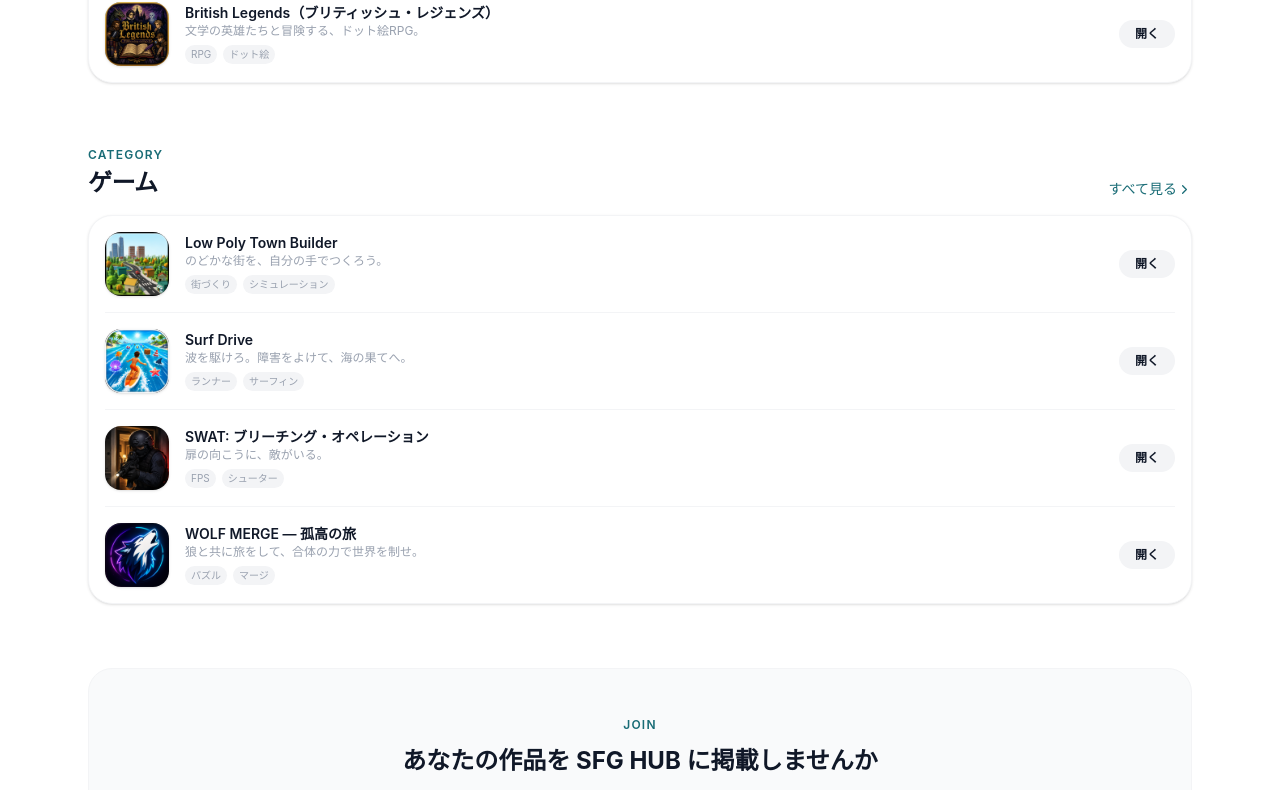
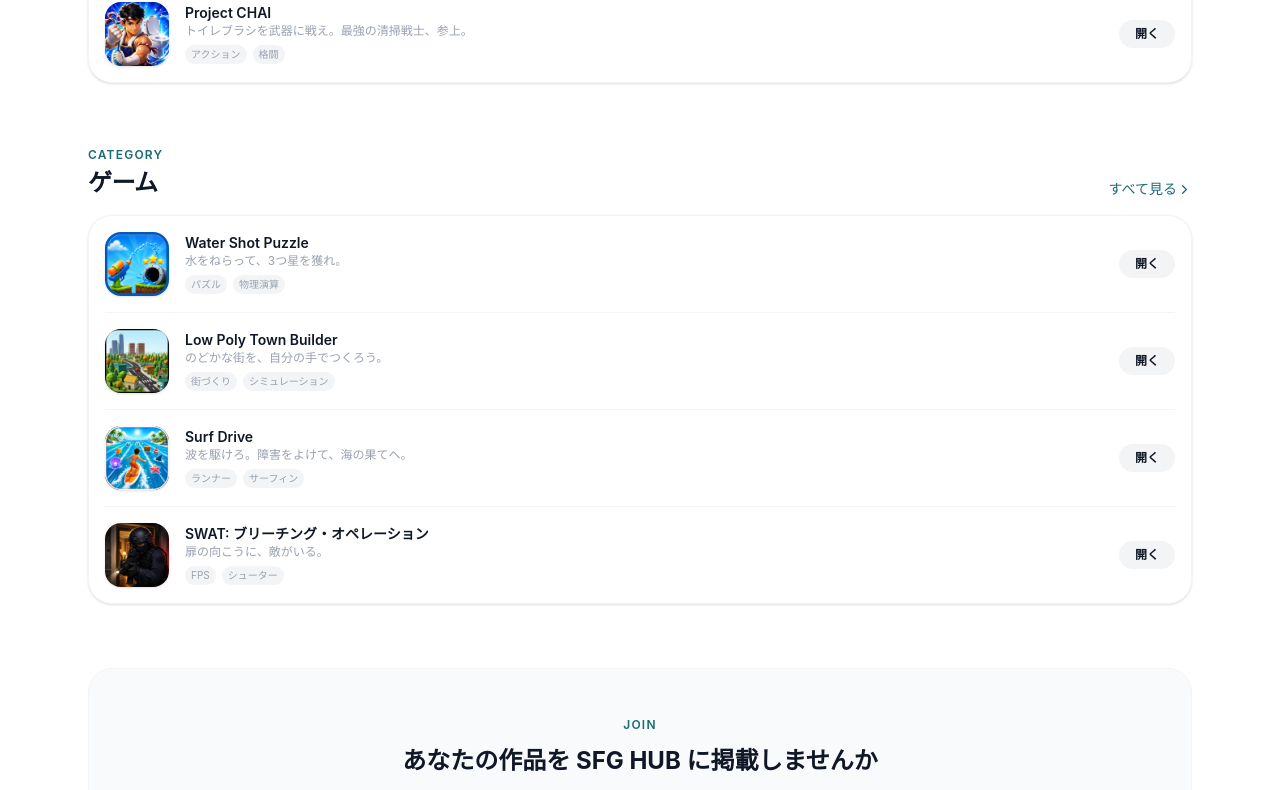
Before and after one commit to yamashina-sfg/hub, a React (Vite) app: page / in a window 1280 px wide. Shown: the part 1628-2418 px from the top of the page. Built offline with nearby package versions, Linux system fonts and the light colour scheme.

Commit message:
Water Shot Puzzleを追加

```diff
--- a/src/data/apps.js
+++ b/src/data/apps.js
@@ -58,6 +58,22 @@ export const DEVELOPERS = [
 ];
 
 export const APPS = [
+  {
+    id: 'app-water-shot',
+    name: 'Water Shot Puzzle',
+    tagline: '水をねらって、3つ星を獲れ。',
+    description: 'Water Shot Puzzle は、水鉄砲でパイプの穴に水を当てるアングル調整パズルゲームです。\n\n発射角度とタイミングを計算して、水の弧を描くように狙いを定めよう。\n\nシンプルな操作で奥深いステージが次々と登場。全ステージ3つ星クリアを目指せ！\n\n主な特徴\n・直感的なアングル調整操作\n・物理演算による水の軌道\n・3つ星評価システム\n・ステージ数豊富なパズルモード\n・ブラウザでサクッとプレイ可能',
+    thumbnail: '/water-shot.png',
+    screenshots: ['/water-shot.png'],
+    category: 'game',
+    tags: ['パズル', '物理演算', 'カジュアル', 'アングル', '水', '3つ星', 'ステージクリア'],
+    developer: { id: 'dev-sfg', name: 'SFG', avatar: '/sfg-logo.jpg' },
+    appUrl: 'https://water-shot-puzzle.vercel.app',
+    status: 'beta',
+    featured: false,
+    createdAt: '2026-06-30',
+    updatedAt: '2026-06-30',
+  },
   {
     id: 'app-low-poly-town',
     name: 'Low Poly Town Builder',
```
Also changed, not shown: public/water-shot.png (added).
